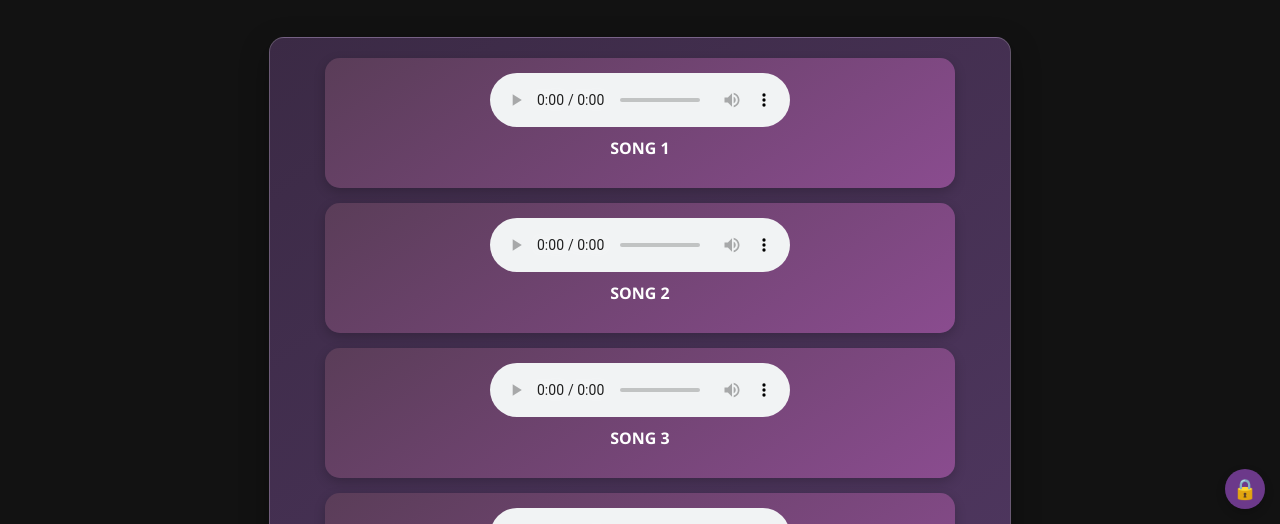
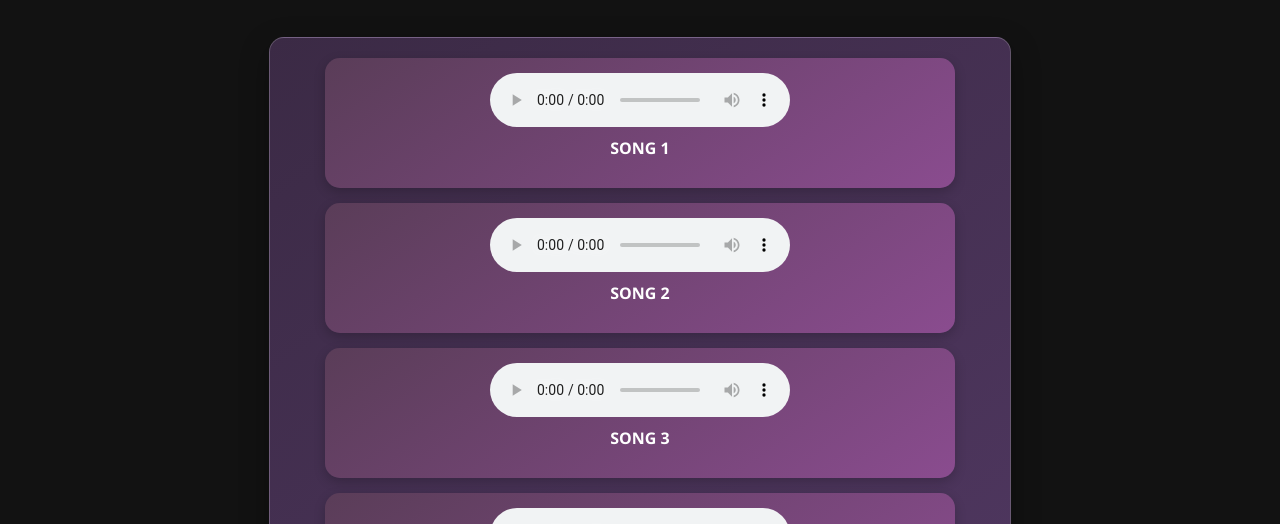
Before and after one commit to FoxiHunter/BR-Soundtrack, a website: page public/playlists/playlist1.html in a window 1280 px wide. Shown: the part 276-800 px from the top of the page. Drawn offline with Linux system fonts and the light colour scheme.

Commit message:
Update playlist1.html

```diff
--- a/public/playlists/playlist1.html
+++ b/public/playlists/playlist1.html
@@ -4,14 +4,11 @@
   <meta charset="UTF-8">
   <meta name="viewport" content="width=device-width, initial-scale=1.0">
   <title>Music Player with Visualizer</title>
- <link rel="stylesheet" href="../css/playlist1.css">
-
+  <link rel="stylesheet" href="../css/playlist1.css">
 </head>
 <body>
   <div class="container">
     <h1>Songs</h1>
-
-    <button id="toggleButton">🔒</button>
 
     <!-- Визуализатор -->
     <div id="visualizer-wrapper" class="hidden">
@@ -23,7 +20,6 @@
       <!-- Песни добавляются динамически через JS -->
     </div>
   </div>
-  <!-- Обновите пути к JS -->
   <script type="module" src="../js/music.js"></script>
   <script type="module" src="../js/Prohibition.js"></script>
 </body>
```
